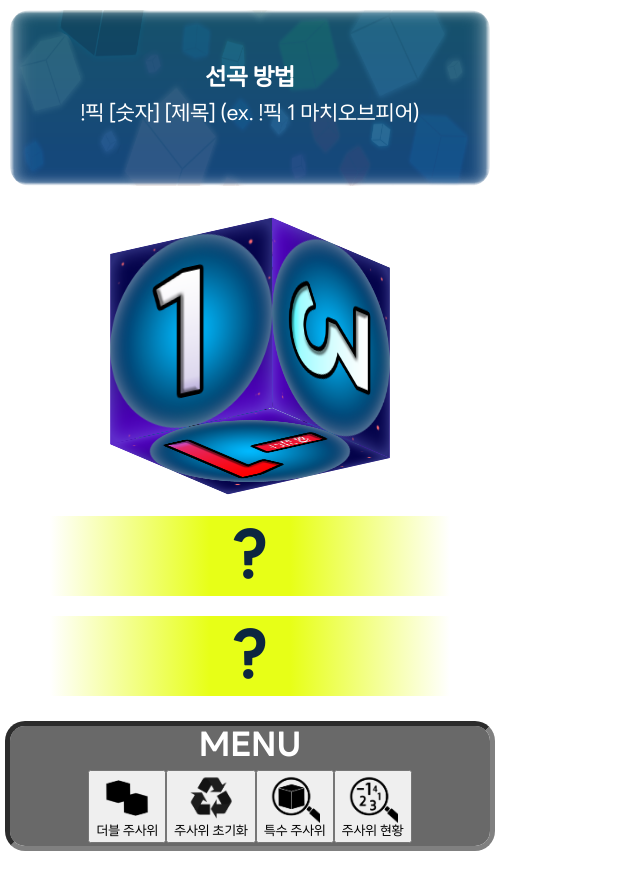
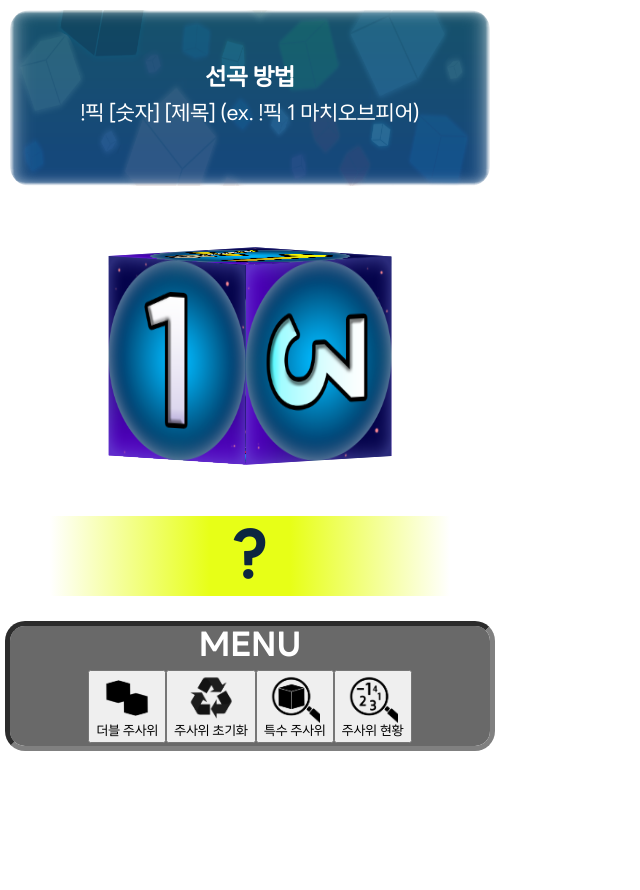
Before and after one commit to ShepherdingSheep/hdwv_2, a React (Create React App) app: page / in a window 1280 px wide. Shown: the top 890 px of the page, without its empty margins (0-640 px from the left). Built offline with nearby package versions, Linux system fonts and the light colour scheme.

Commit message:
깃헙 초짜 이슈 수정

```diff
--- a/src/component/Core/Core.js
+++ b/src/component/Core/Core.js
@@ -182,9 +182,6 @@ const Core = () => {
                 <div className='core_status'>
                     {context.state.various !== false ? <DiceNoon result={variousResult} doubleresult={doubleResult} delayed={isRoll} m1delayed={m1confirm} various={context.state.various} double={context.state.double} meter={meter} /> : <DiceNoon result={diceResult} doubleresult={doubleResult} delayed={isRoll} m1delayed={m1confirm} various={context.state.various} double={context.state.double} meter={meter} />}
                 </div>
-                <div className='core_status'>
-                    {context.state.various !== false ? <DiceNoon result={variousResult} doubleresult={doubleResult} delayed={isRoll} m1delayed={m1confirm} various={context.state.various} double={context.state.double} meter={meter} /> : <DiceNoon result={diceResult} doubleresult={doubleResult} delayed={isRoll} m1delayed={m1confirm} various={context.state.various} double={context.state.double} meter={meter} />}
-                </div>
                 <div className='core_button'>
                     <Menu />
                 </div>
```
